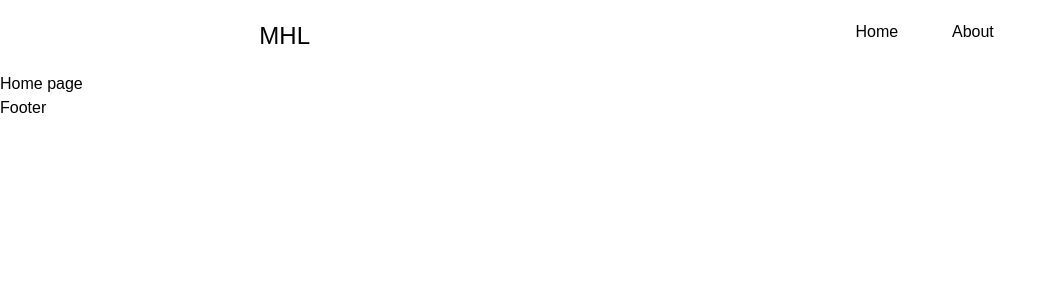
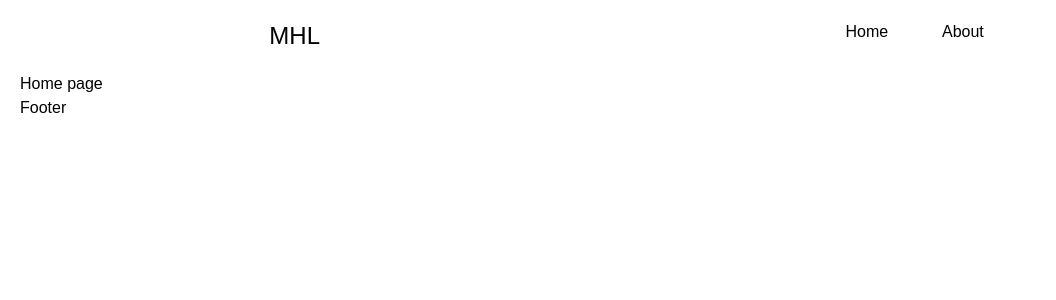
Before and after one commit to umangcodes/mhl_revamp, a React (Create React App) app: page / in a window 1280 px wide. Shown: the top 300 px of the page, without its empty margins (0-1056 px from the left). Built offline with nearby package versions, Linux system fonts and the light colour scheme; the HTML template or start-up script is replaced by a standard one.

Commit message:
feat: margin added to the overall project.

```diff
--- a/src/layout/BasicLayout.js
+++ b/src/layout/BasicLayout.js
@@ -6,11 +6,11 @@ import Footer from "../components/navigation/Footer"
 
 function BasicLayout() {
   return (
-    <>
+    <div className="mx-5">
     <Header />
     <Outlet />
     <Footer />
-    </>
+    </div>
   )
 }
 
```
